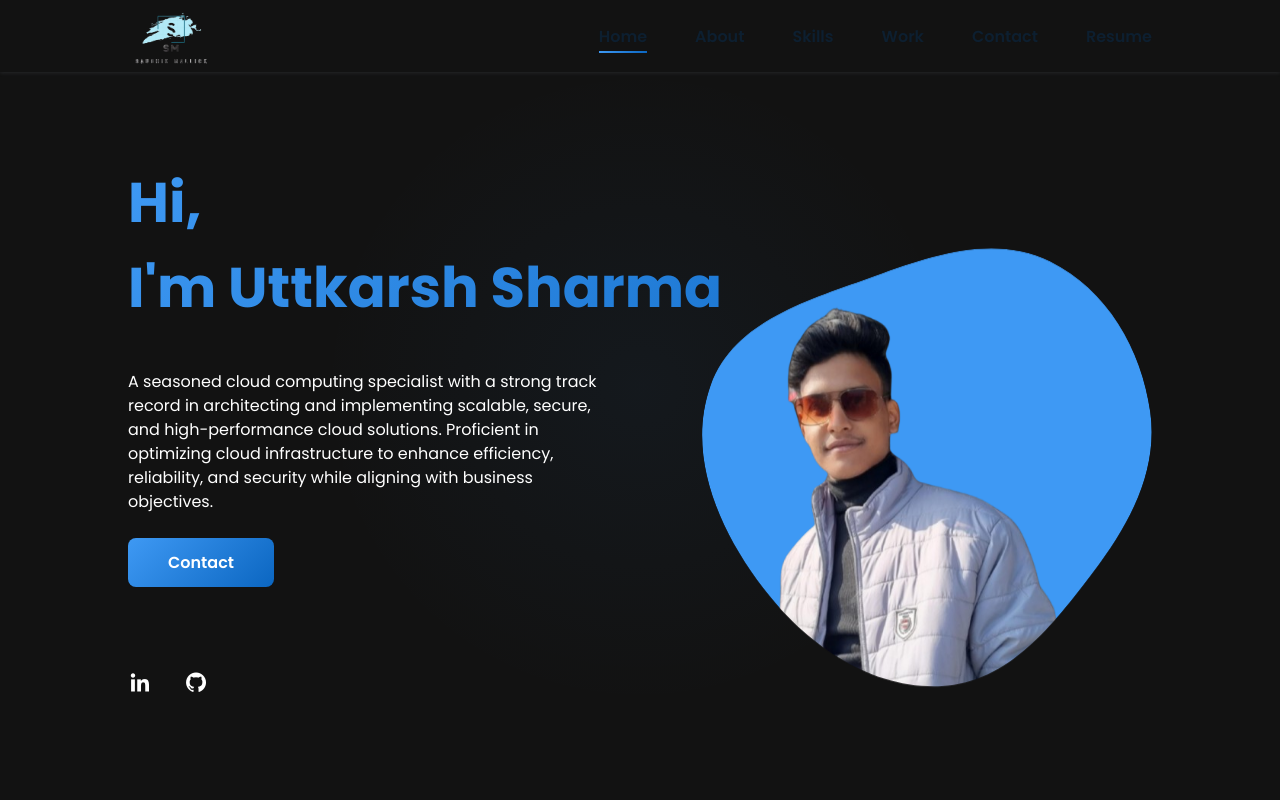
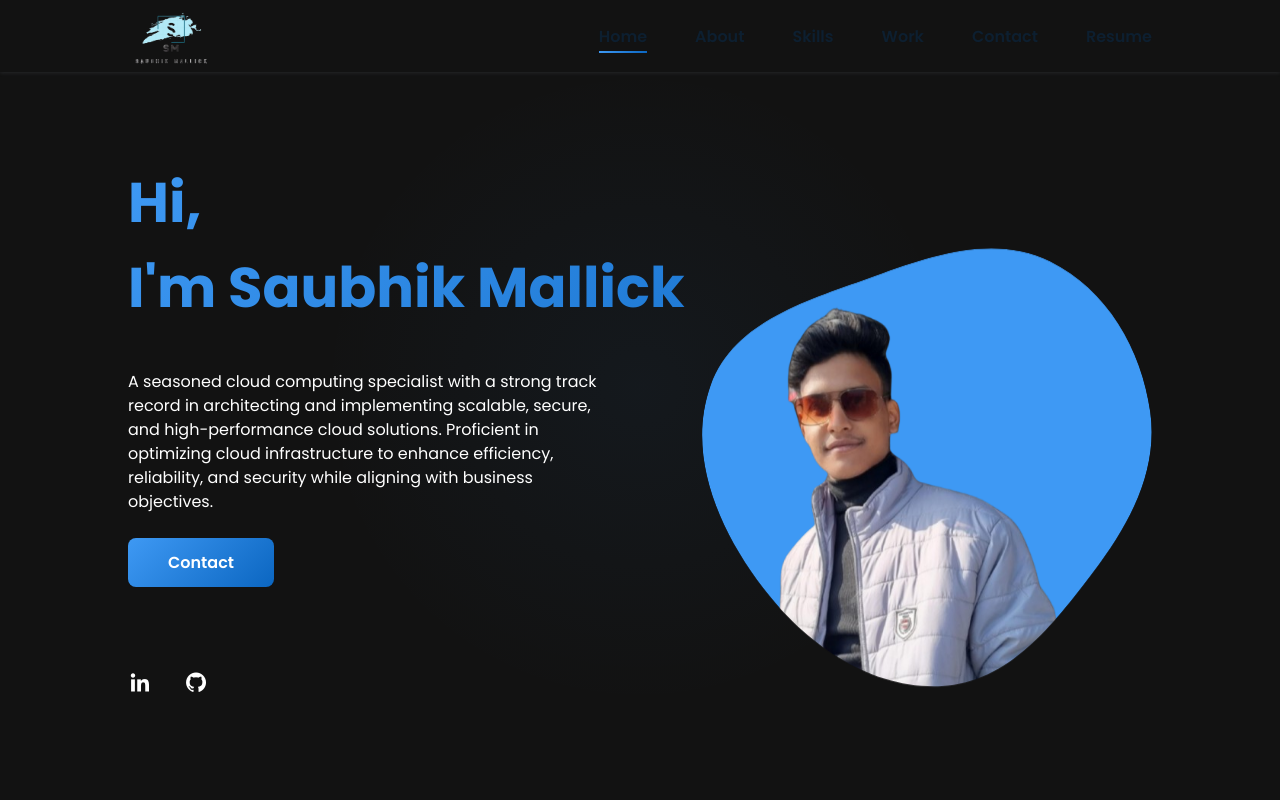
Before and after one commit to Saubhik2003/portfolio1, a plain HTML site: page index.html in a window 1280 px wide. Shown: the top 800 px of the page. Drawn offline with nearby package versions, Linux system fonts and the light colour scheme.

Commit message:
Update index.html

```diff
--- a/index.html
+++ b/index.html
@@ -48,7 +48,7 @@
 			<!-- home -->
 			<section class="home bd-grid" id="home">
 				<div class="home__data">
-					<h1 class="home__title">Hi,<br />I'm <span class="home__title-color">Uttkarsh Sharma</span></h1>
+					<h1 class="home__title">Hi,<br />I'm <span class="home__title-color">Saubhik Mallick</span></h1>
 					<p class="home__description">A seasoned cloud computing specialist with a strong track record in architecting and implementing scalable, secure, and high-performance cloud solutions. Proficient in optimizing cloud infrastructure to enhance efficiency, reliability, and security while aligning with business objectives.</p>
 					<a href="#contact" class="button">Contact</a>
 				</div>
@@ -92,7 +92,7 @@
 
 				<div class="about__container bd-grid">
 					<div class="about__img">
-						<img src="assets/img/download.png" alt="Uttkarsh" />
+						<img src="assets/img/download.png" alt="saubhik" />
 					</div>
 
 					<div>
```
